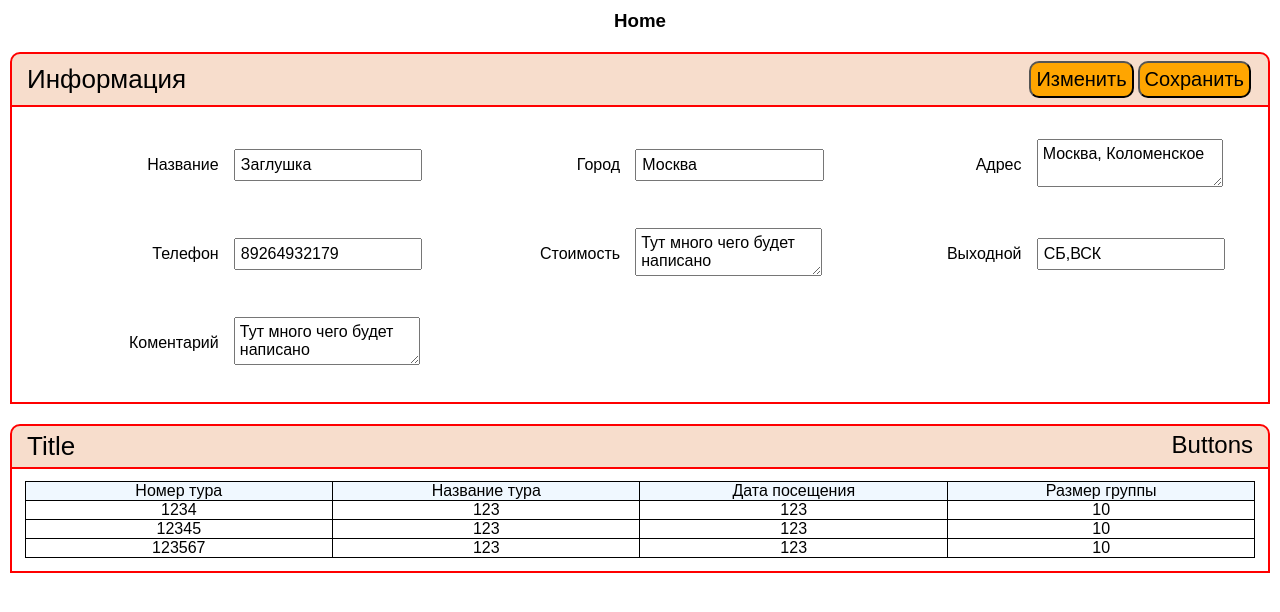
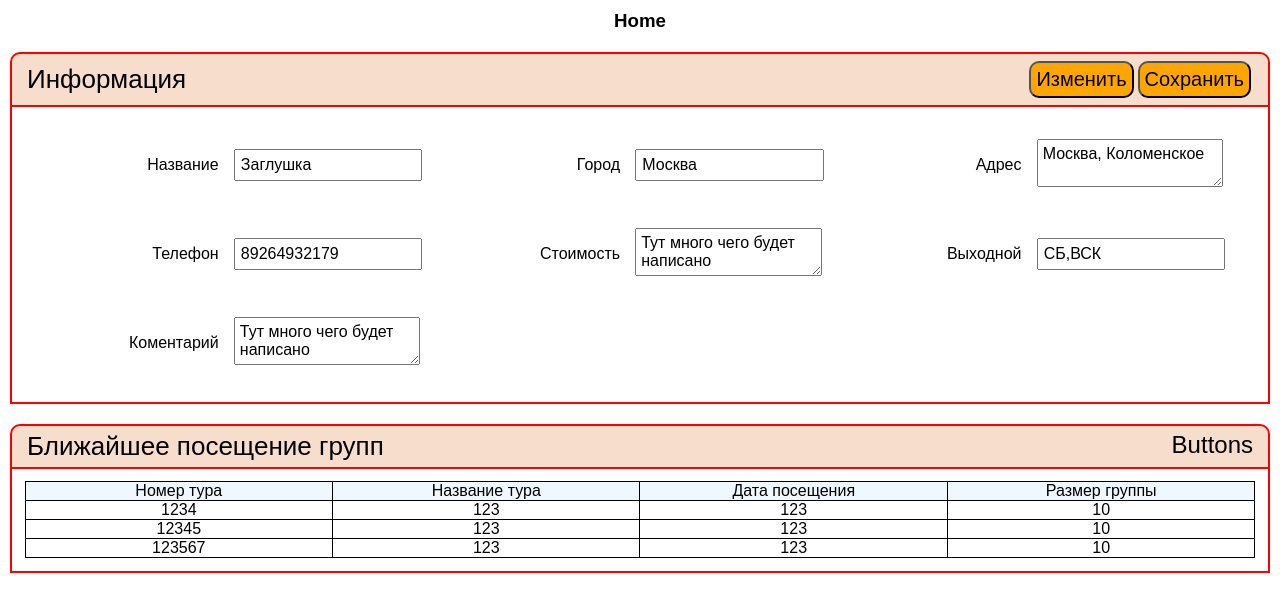
Before and after one commit to Daskendrik/Guided_Tours, a React (Create React App) app in the folder react/tourreact/: page / in a window 1280 px wide. Shown: the top 612 px of the page. Built offline with nearby package versions, Linux system fonts and the light colour scheme; no server answers.

Commit message:
add title

```diff
--- a/react/tourreact/src/Components/ListApplets/ListApplet.js
+++ b/react/tourreact/src/Components/ListApplets/ListApplet.js
@@ -1,6 +1,6 @@
 import styles from './ListApplet.module.css';
 const ListApplet = (props) => {
-  const { arrListColum } = props;
+  const { arrListColum, title } = props;
   const header = arrListColum.find((data) => data.element === 'Header');
   const body = arrListColum.find((data) => data.element === 'Body');
   console.log(body);
@@ -8,7 +8,7 @@ const ListApplet = (props) => {
     <>
       <div className={styles.list_applet}>
         <div className={styles.header}>
-          <div className={styles.title}>Title</div>
+          <div className={styles.title}>{title}</div>
           <div className={styles.button}>Buttons</div>
         </div>
         <div className={styles.list_applet_table}>
--- a/react/tourreact/src/Components/Pages/Museum.js
+++ b/react/tourreact/src/Components/Pages/Museum.js
@@ -95,8 +95,11 @@ const Museum = () => {
 
   return (
     <>
-      <FormApplet UIBtn={UIBtn} arrColum={arrColum} />
-      <ListApplet arrListColum={arrListColum} />
+      <FormApplet UIBtn={UIBtn} arrColum={arrColum} title="Информация" />
+      <ListApplet
+        arrListColum={arrListColum}
+        title="Ближайшее посещение групп"
+      />
     </>
   );
 };
```
